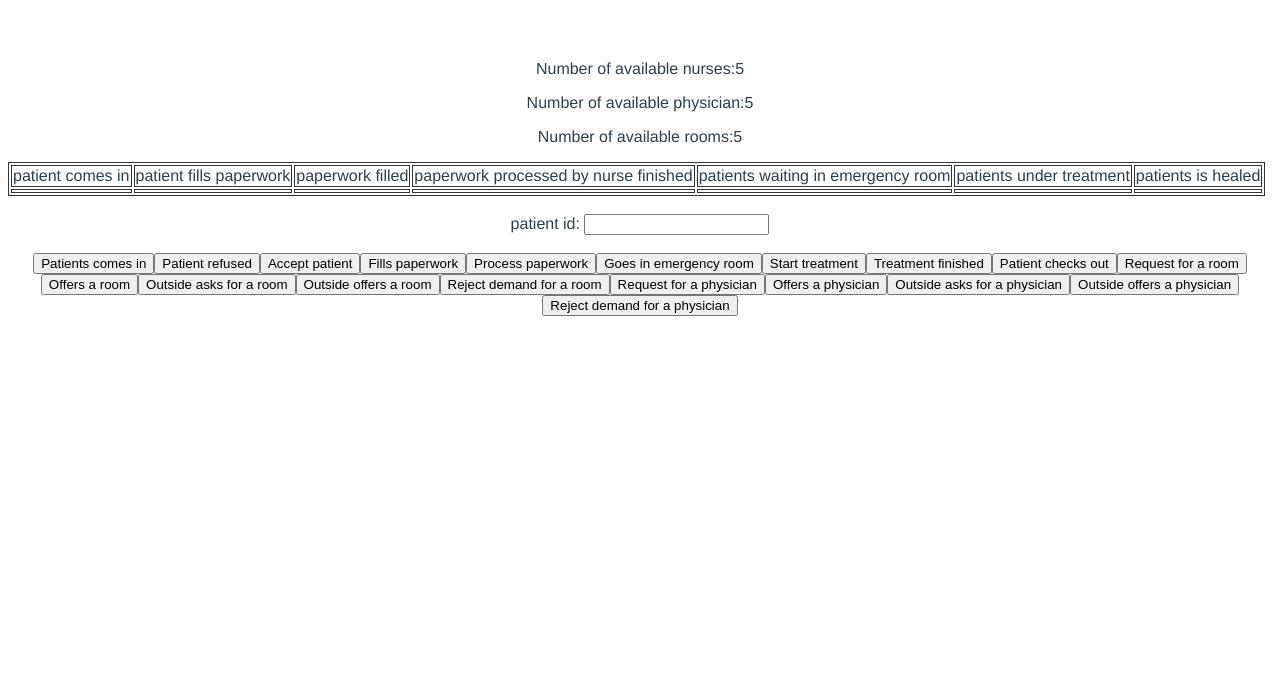
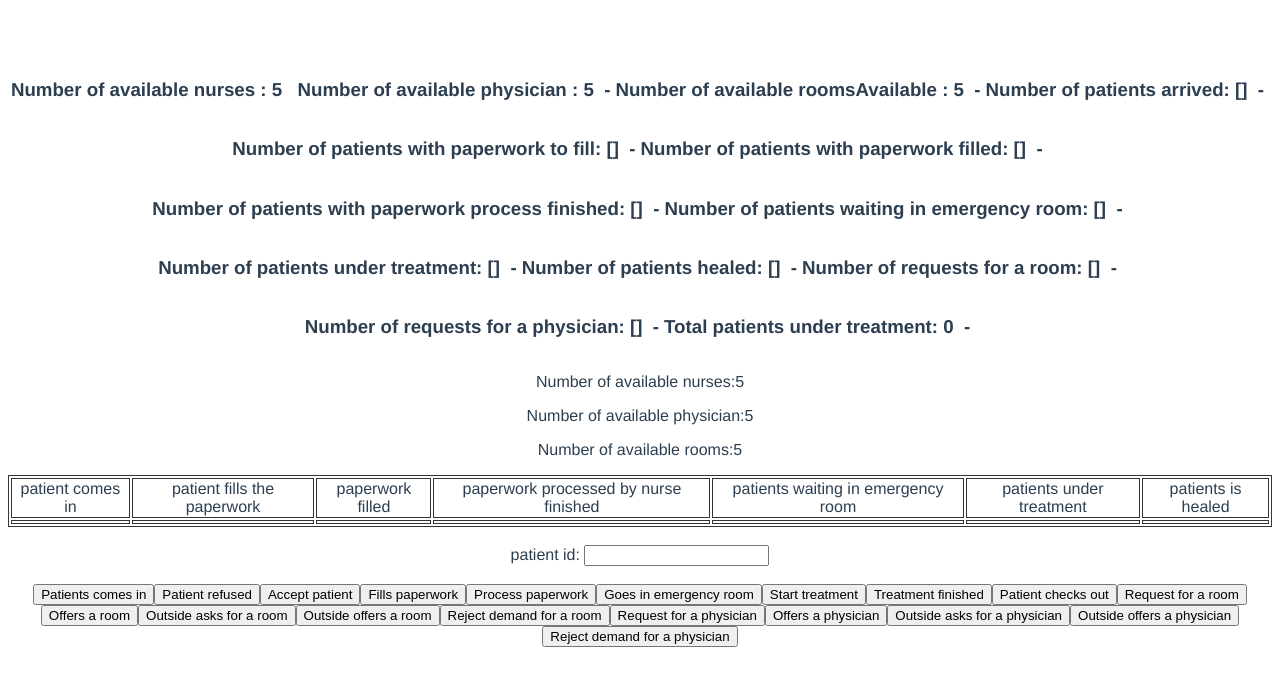
Before and after one commit to mariegallardo/Formal-modeling-project, a Vue app: page / in a window 1280 px wide. Shown: the top 686 px of the page. Built offline with nearby package versions, Linux system fonts and the light colour scheme.

Commit message:
small change on the display

```diff
--- a/src/components/Clinic.vue
+++ b/src/components/Clinic.vue
@@ -1,6 +1,6 @@
 <template>
   <div>
-    <!--
+
     <h3 class="displayInfo">Number of available nurses : {{nursesAvailable}} &nbsp;</h3>
     <h3 class="displayInfo">Number of available physician : {{physiciansAvailable}} &nbsp;-</h3>
     <h3 class="displayInfo">Number of available roomsAvailable : {{roomsAvailable}} &nbsp;-</h3>
@@ -15,7 +15,7 @@
     <h3 class="displayInfo">Number of requests for a physician: {{messagesAskingForPhysicians}} &nbsp;-</h3>
     <h3 class="displayInfo">Total patients under treatment: {{totalPatientsBeforeTreatment}} &nbsp;-</h3>
     <br/>
-    -->
+
 
     <p>Number of available nurses:{{nursesAvailable}}</p>
     <p>Number of available physician:{{physiciansAvailable}}</p>
@@ -23,7 +23,7 @@
     <table>
       <tr>
         <td>patient comes in</td>
-        <td>patient fills paperwork</td>
+        <td>patient fills the paperwork</td>
         <td>paperwork filled</td>
         <td>paperwork processed by nurse finished</td>
         <td>patients waiting in emergency room</td>
```
